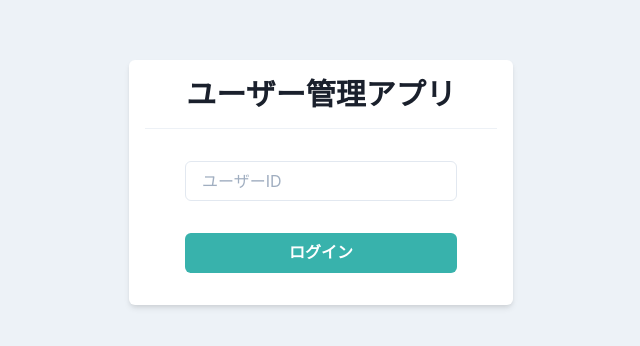
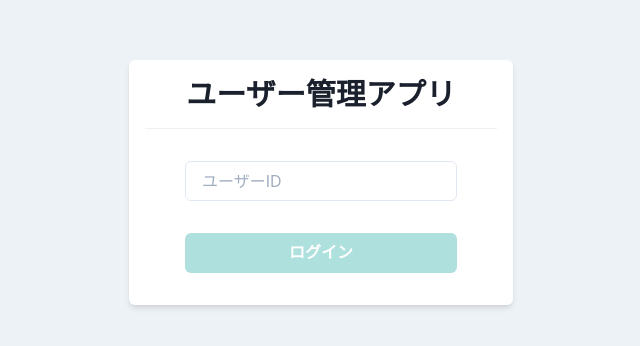
Before and after one commit to ryotaro-tenya0727/React-chakra-app, a React (Create React App) app: page / in a window 1280 px wide. Shown: the part 218-564 px from the top of the page, without its empty margins (319-959 px from the left). Built offline with nearby package versions, Linux system fonts and the light colour scheme.

Commit message:
【追加】ログイン機能追加

```diff
--- a/package.json
+++ b/package.json
@@ -14,6 +14,7 @@
     "@emotion/react": "11.7.1",
     "@emotion/styled": "11.6.0",
     "@types/react-router-dom": "5.3.3",
+    "axios": "0.25.0",
     "framer-motion": "6.2.1",
     "react": "17.0.2",
     "react-dom": "17.0.2",
--- a/src/components/atoms/button/PrimaryButton.tsx
+++ b/src/components/atoms/button/PrimaryButton.tsx
@@ -4,12 +4,24 @@
 
 type Props = {
   children: ReactNode;
+  disabled?: boolean;
+  loading?: boolean;
+  onClick: () => void;
 };
 
-export const PrimaryButton: VFC<Props> = memo(({ children }) => {
-  return (
-    <Button bg="teal.400" color="white" _hover={{ opacity: 0.8 }}>
-      {children}
-    </Button>
-  );
-});
+export const PrimaryButton: VFC<Props> = memo(
+  ({ children, onClick, disabled = false, loading = false }) => {
+    return (
+      <Button
+        bg="teal.400"
+        color="white"
+        _hover={{ opacity: 0.8 }}
+        disabled={disabled || loading}
+        isLoading={loading}
+        onClick={onClick}
+      >
+        {children}
+      </Button>
+    );
+  }
+);
--- a/src/components/pages/Login.tsx
+++ b/src/components/pages/Login.tsx
@@ -1,8 +1,18 @@
 import { Flex, Box, Divider, Input, Heading, Stack } from "@chakra-ui/react";
-import { memo, VFC } from "react";
+import { memo, VFC, useState, ChangeEvent } from "react";
 import { PrimaryButton } from "../atoms/button/PrimaryButton";
+import { useAuth } from "./../../hooks/useAuth";
 
 export const Login: VFC = memo(() => {
+  const { login, loading } = useAuth();
+  const [userId, setUserId] = useState<string>("");
+  const onChangeUserId = (e: ChangeEvent<HTMLInputElement>) => {
+    setUserId(e.target.value);
+  };
+
+  const onClickLogin = () => {
+    login(userId);
+  };
   return (
     <Flex align="center" justify="center" height="100vh">
       <Box bg="white" w="sm" p={4} borderRadius="md" shadow="md">
@@ -11,8 +21,18 @@
         </Heading>
         <Divider my={4} />
         <Stack spacing={8} py={4} px={10}>
-          <Input placeholder="ユーザーID" />
-          <PrimaryButton>ログイン</PrimaryButton>
+          <Input
+            placeholder="ユーザーID"
+            value={userId}
+            onChange={onChangeUserId}
+          />
+          <PrimaryButton
+            disabled={userId === ""}
+            loading={loading}
+            onClick={onClickLogin}
+          >
+            ログイン
+          </PrimaryButton>
         </Stack>
       </Box>
     </Flex>
--- /dev/null
+++ b/src/hooks/useAuth.ts
@@ -0,0 +1,28 @@
+import axios from "axios";
+import { useCallback, useState } from "react";
+import { User } from "./../types/api/user";
+import { useNavigate } from "react-router-dom";
+
+export const useAuth = () => {
+  const navigate = useNavigate();
+
+  const [loading, setLoading] = useState(false);
+
+  const login = useCallback((id: string) => {
+    setLoading(true);
+    axios
+      .get<User>(`https://jsonplaceholder.typicode.com/users/${id}`)
+      .then((res) => {
+        if (res.data) {
+          navigate("/home");
+        } else {
+          alert("ユーザーが見つかりません");
+        }
+      })
+      .catch(() => alert("ログインできません"))
+      .finally(() => {
+        setLoading(false);
+      });
+  }, []);
+  return { login, loading };
+};
--- /dev/null
+++ b/src/types/api/user.ts
@@ -0,0 +1,23 @@
+export type User = {
+  id: number;
+  name: string;
+  username: string;
+  email: string;
+  address: {
+    street: string;
+    suite: string;
+    city: string;
+    zipcode: string;
+    geo: {
+      lat: string;
+      lng: string;
+    };
+  };
+  phone: string;
+  website: string;
+  company: {
+    name: string;
+    catchPhrase: string;
+    bs: string;
+  };
+};
--- a/tsconfig.json
+++ b/tsconfig.json
@@ -7,7 +7,7 @@
         "esModuleInterop": true,
         "lib": [
             "dom",
-            "es2015"
+            "es2018"
         ],
         "jsx": "react-jsx"
     }
```
